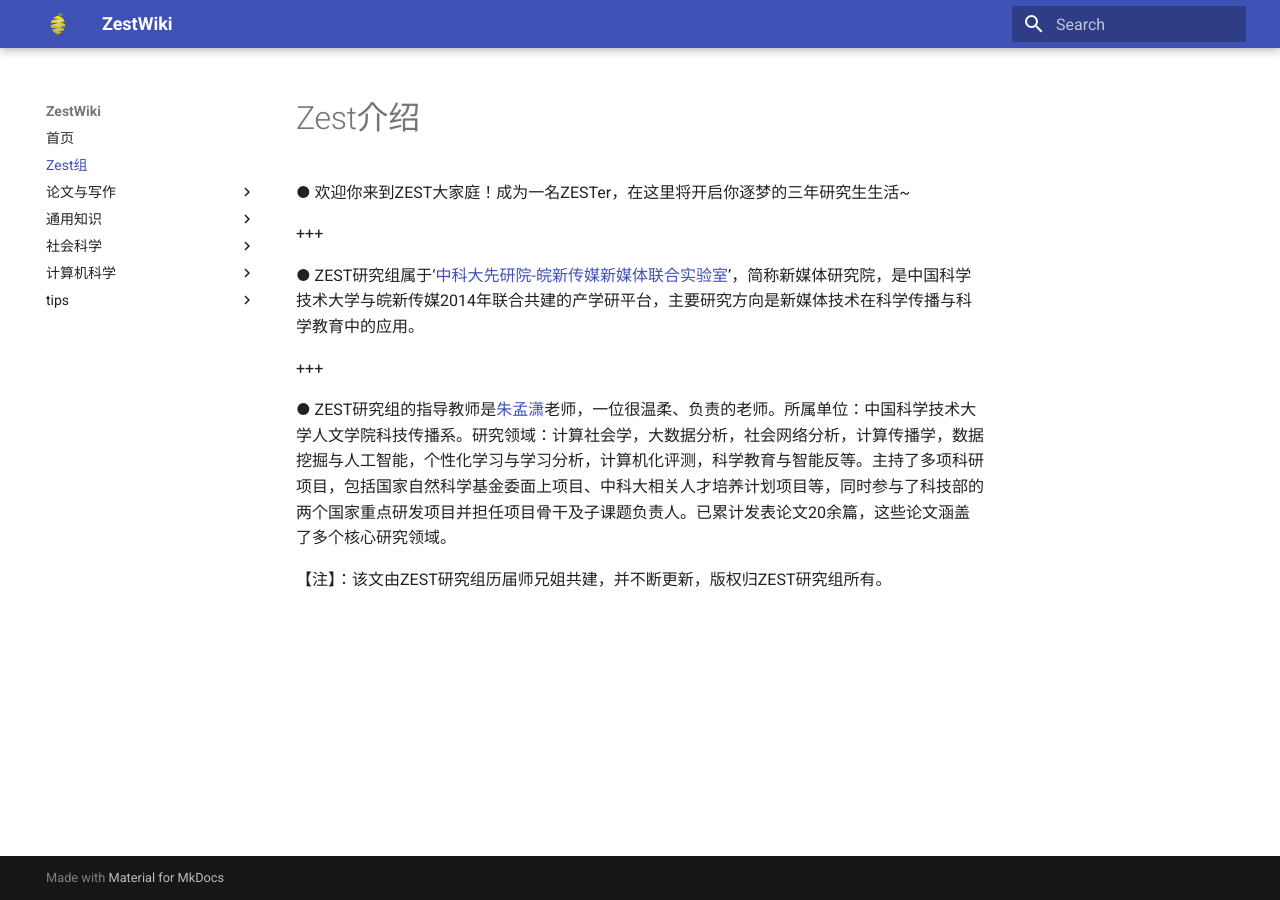
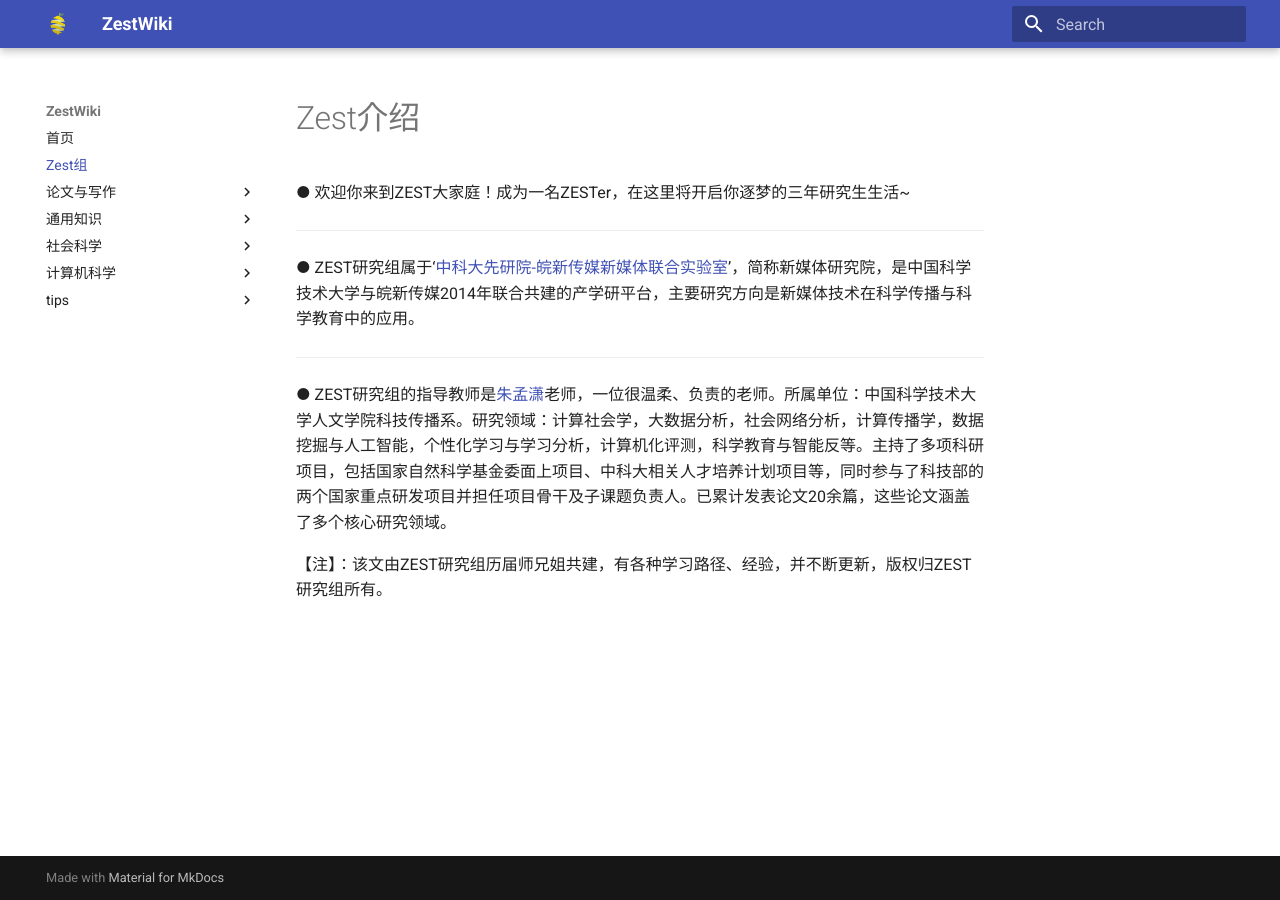
Before and after one commit to jtxdotpy/ZestWiki, an MkDocs documentation site: the page built from docs/general/introduction.md, in a window 1280 px wide. Built offline with MkDocs 1.6.1 and Material for MkDocs 9.7.7, drawn with Linux system fonts in a browser that asks for light colours.

Commit message:
Update introduction.md

```diff
--- a/docs/general/introduction.md
+++ b/docs/general/introduction.md
@@ -2,12 +2,12 @@
 
 ● 欢迎你来到ZEST大家庭！成为一名ZESTer，在这里将开启你逐梦的三年研究生生活~
 
-+++
+***
 
 ● ZEST研究组属于‘[中科大先研院-皖新传媒新媒体联合实验室](https://iatyz.ustc.edu.cn/company/intro/name/%E4%B8%AD%E7%A7%91%E5%A4%A7%E5%85%88%E7%A0%94%E9%99%A2-%E7%9A%96%E6%96%B0%E4%BC%A0%E5%AA%92%E6%96%B0%E5%AA%92%E4%BD%93%E8%81%94%E5%90%88%E5%AE%9E%E9%AA%8C%E5%AE%A4)’，简称新媒体研究院，是中国科学技术大学与皖新传媒2014年联合共建的产学研平台，主要研究方向是新媒体技术在科学传播与科学教育中的应用。
 
-+++
+---
 
 ● ZEST研究组的指导教师是[朱孟潇](https://iatyz.ustc.edu.cn/teacher/profile/name/%E6%9C%B1%E5%AD%9F%E6%BD%87)老师，一位很温柔、负责的老师。所属单位：中国科学技术大学人文学院科技传播系。研究领域：计算社会学，大数据分析，社会网络分析，计算传播学，数据挖掘与人工智能，个性化学习与学习分析，计算机化评测，科学教育与智能反等。主持了多项科研项目，包括国家自然科学基金委面上项目、中科大相关人才培养计划项目等，同时参与了科技部的两个国家重点研发项目并担任项目骨干及子课题负责人。已累计发表论文20余篇，这些论文涵盖了多个核心研究领域。
 
-【注】：该文由ZEST研究组历届师兄姐共建，并不断更新，版权归ZEST研究组所有。
+【注】：该文由ZEST研究组历届师兄姐共建，有各种学习路径、经验，并不断更新，版权归ZEST研究组所有。
```
